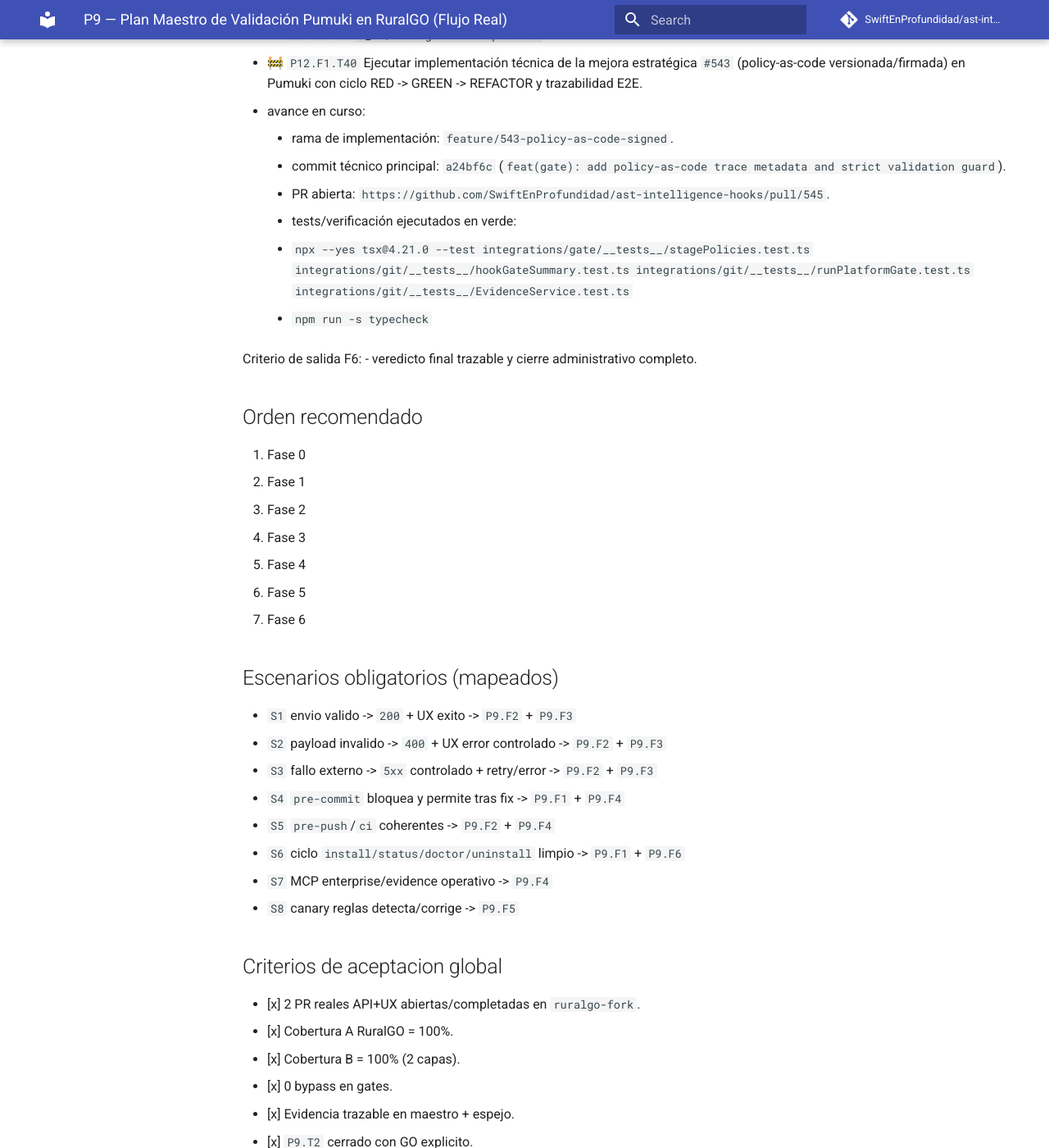
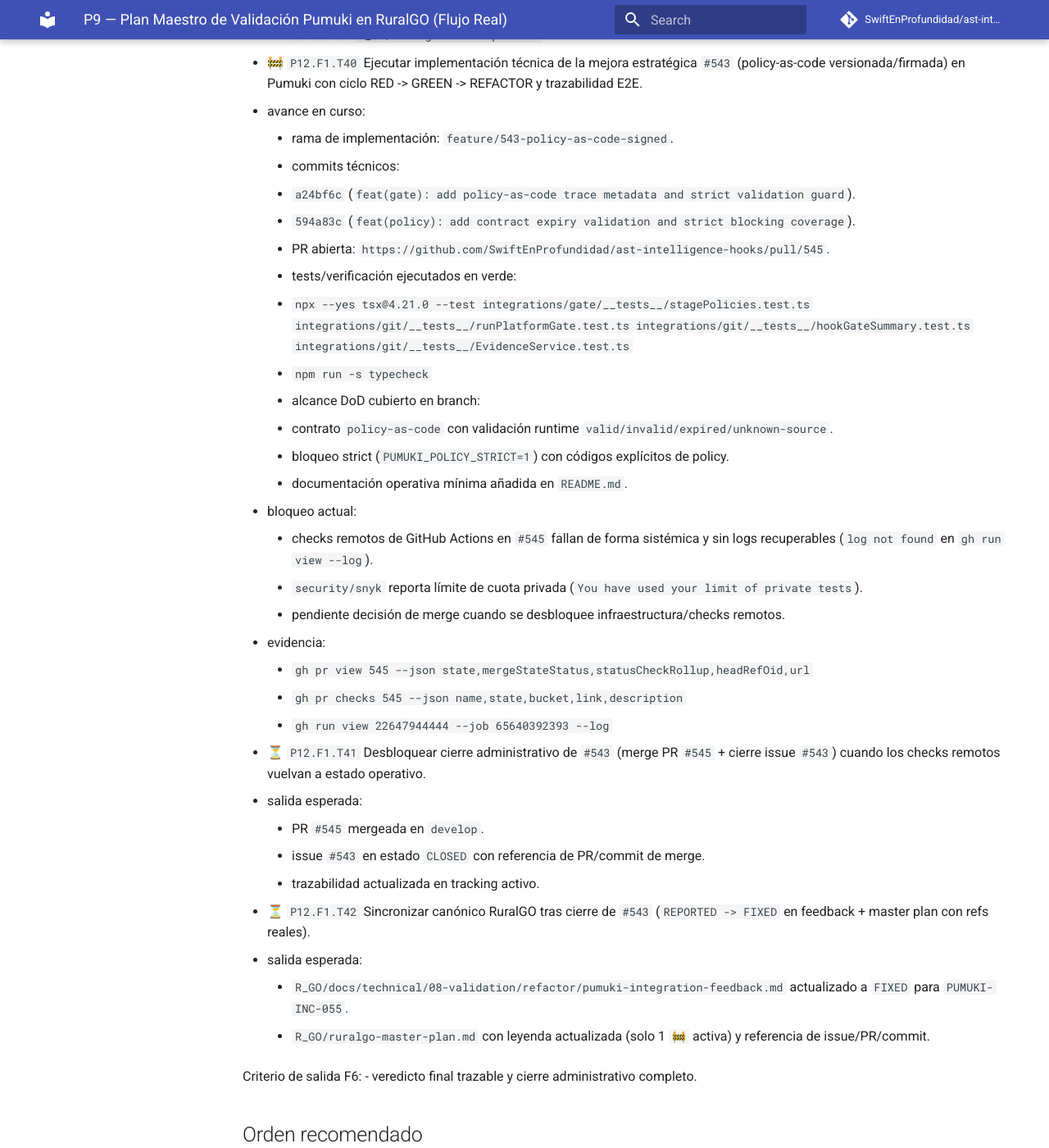
Before and after one commit to SwiftEnProfundidad/ast-intelligence-hooks, an MkDocs documentation site: the page built from docs/seguimiento-completo-validacion-ruralgo-03-03-2026.md, in a window 1280 px wide and 1400 px high, scrolled down 44942 px. Shown: the whole window at 82% size. Built offline with MkDocs 1.6.1 and Material for MkDocs 9.7.7, drawn with Linux system fonts in a browser that asks for light colours; comment, search, counter and statistics services are not loaded.

Commit message:
docs(tracking): add policy-as-code blocker trace and next sections

```diff
--- a/docs/seguimiento-completo-validacion-ruralgo-03-03-2026.md
+++ b/docs/seguimiento-completo-validacion-ruralgo-03-03-2026.md
@@ -1246,11 +1246,36 @@ Criterio de salida F5:
 - 🚧 `P12.F1.T40` Ejecutar implementación técnica de la mejora estratégica `#543` (policy-as-code versionada/firmada) en Pumuki con ciclo RED -> GREEN -> REFACTOR y trazabilidad E2E.
   - avance en curso:
     - rama de implementación: `feature/543-policy-as-code-signed`.
-    - commit técnico principal: `a24bf6c` (`feat(gate): add policy-as-code trace metadata and strict validation guard`).
+    - commits técnicos:
+      - `a24bf6c` (`feat(gate): add policy-as-code trace metadata and strict validation guard`).
+      - `594a83c` (`feat(policy): add contract expiry validation and strict blocking coverage`).
     - PR abierta: `https://github.com/SwiftEnProfundidad/ast-intelligence-hooks/pull/545`.
     - tests/verificación ejecutados en verde:
-      - `npx --yes tsx@4.21.0 --test integrations/gate/__tests__/stagePolicies.test.ts integrations/git/__tests__/hookGateSummary.test.ts integrations/git/__tests__/runPlatformGate.test.ts integrations/git/__tests__/EvidenceService.test.ts`
+      - `npx --yes tsx@4.21.0 --test integrations/gate/__tests__/stagePolicies.test.ts integrations/git/__tests__/runPlatformGate.test.ts integrations/git/__tests__/hookGateSummary.test.ts integrations/git/__tests__/EvidenceService.test.ts`
       - `npm run -s typecheck`
+    - alcance DoD cubierto en branch:
+      - contrato `policy-as-code` con validación runtime `valid/invalid/expired/unknown-source`.
+      - bloqueo strict (`PUMUKI_POLICY_STRICT=1`) con códigos explícitos de policy.
+      - documentación operativa mínima añadida en `README.md`.
+  - bloqueo actual:
+    - checks remotos de GitHub Actions en `#545` fallan de forma sistémica y sin logs recuperables (`log not found` en `gh run view --log`).
+    - `security/snyk` reporta límite de cuota privada (`You have used your limit of private tests`).
+    - pendiente decisión de merge cuando se desbloquee infraestructura/checks remotos.
+  - evidencia:
+    - `gh pr view 545 --json state,mergeStateStatus,statusCheckRollup,headRefOid,url`
+    - `gh pr checks 545 --json name,state,bucket,link,description`
+    - `gh run view 22647944444 --job 65640392393 --log`
+
+- ⏳ `P12.F1.T41` Desbloquear cierre administrativo de `#543` (merge PR `#545` + cierre issue `#543`) cuando los checks remotos vuelvan a estado operativo.
+  - salida esperada:
+    - PR `#545` mergeada en `develop`.
+    - issue `#543` en estado `CLOSED` con referencia de PR/commit de merge.
+    - trazabilidad actualizada en tracking activo.
+
+- ⏳ `P12.F1.T42` Sincronizar canónico RuralGO tras cierre de `#543` (`REPORTED -> FIXED` en feedback + master plan con refs reales).
+  - salida esperada:
+    - `R_GO/docs/technical/08-validation/refactor/pumuki-integration-feedback.md` actualizado a `FIXED` para `PUMUKI-INC-055`.
+    - `R_GO/ruralgo-master-plan.md` con leyenda actualizada (solo 1 `🚧` activa) y referencia de issue/PR/commit.
 
 Criterio de salida F6:
 - veredicto final trazable y cierre administrativo completo.
```
Also changed, not shown: docs/registro-maestro-de-seguimiento.md (+1 -1 lines).
